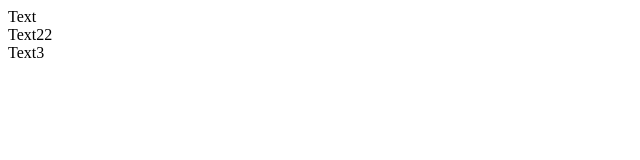
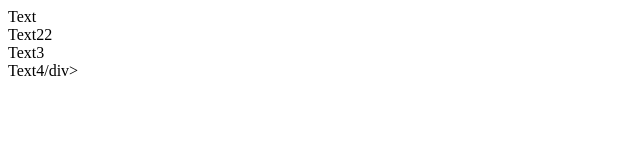
Before and after one commit to Agladkevich94/new, a plain HTML site: page index.html in a window 1280 px wide. Shown: the full height of the page, 0-640 px from the left. Drawn offline with Linux system fonts and the light colour scheme.

Commit message:
new branch commit

```diff
--- a/index.html
+++ b/index.html
@@ -8,5 +8,6 @@
 <div>Text</div>
 <div>Text22</div>
 <div>Text3</div>
+<div>Text4/div>
 </body>
 </html>
```
